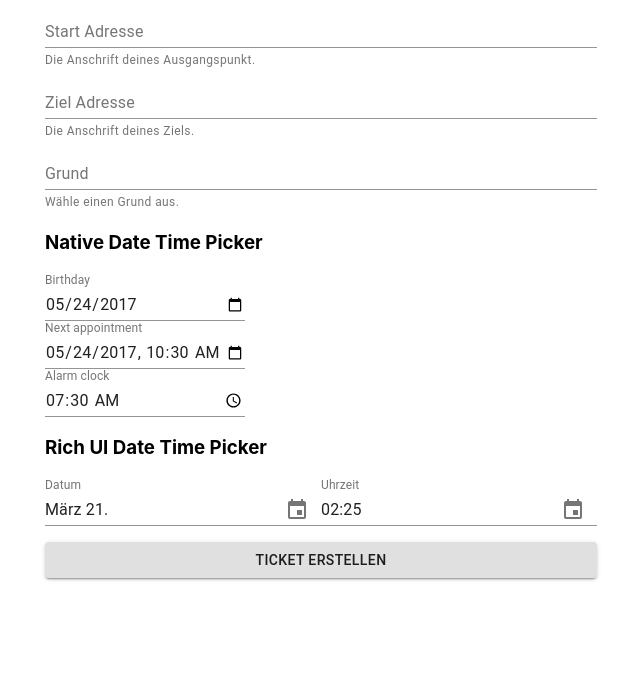
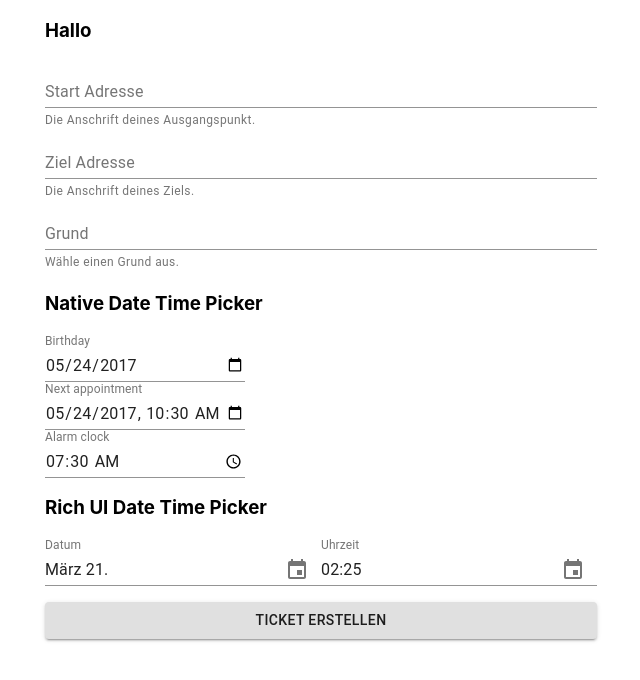
Before and after one commit to Lockdown-WirVsVirus/lockdown-app-frontend, a React (Create React App) app: page /leave in a window 1280 px wide. Shown: the top 680 px of the page, without its empty margins (319-959 px from the left). Built offline with nearby package versions, Linux system fonts and the light colour scheme.

Commit message:
save Login to LS

```diff
--- /dev/null
+++ b/src/service/identityProvider.tsx
@@ -0,0 +1,31 @@
+
+export interface IIdentity {
+    firstName: string | null;
+    lastName: string | null;
+    identificationDocumentId: string | null;
+}
+
+const IdentityProvider = {
+    getIdentity(): IIdentity {
+        const rawIdentity = window.localStorage.getItem('identity');
+        if (rawIdentity) {
+            return JSON.parse(rawIdentity) as IIdentity;
+        } else {
+            return {
+                firstName: null,
+                lastName: null,
+                identificationDocumentId: null,
+            }
+        }
+    },
+
+    setIdentity(firstName: string, lastName: string, identificationDocumentId: string) {
+        window.localStorage.setItem('identity', JSON.stringify({
+            firstName,
+            lastName,
+            identificationDocumentId,
+        }));
+    }
+}
+
+export default IdentityProvider;
--- a/src/view/LeaveRequestView.tsx
+++ b/src/view/LeaveRequestView.tsx
@@ -18,6 +18,8 @@ import {
   KeyboardTimePicker,
   KeyboardDatePicker,
 } from '@material-ui/pickers';
+
+import IdentityProvider from "../service/identityProvider";
 
 export interface LeaveRequestViewProperties {
 
@@ -40,6 +42,7 @@ const useStyles = makeStyles((theme: Theme) =>
 
 const LeaveRequestView = (props: LeaveRequestViewProperties) => {
 
+    const firstName = IdentityProvider.getIdentity().firstName;
 
     const [selectedDate, setSelectedDate] = React.useState<Date | null>(
         new Date(),
@@ -53,6 +56,9 @@ const LeaveRequestView = (props: LeaveRequestViewProperties) => {
     const classes = useStyles();
     return (
         <div>
+            <div>
+                <h3>Hallo {firstName}</h3>
+            </div>
             <FormControl fullWidth={true}>
                 <InputLabel htmlFor="requestStartAddress">Start Adresse</InputLabel>
                 <Input id="requestStartAddress" aria-describedby="requestStartAddressHelper" />
--- a/src/view/LoginView.tsx
+++ b/src/view/LoginView.tsx
@@ -3,14 +3,17 @@ import TextField from "@material-ui/core/TextField";
 import Button from "@material-ui/core/Button";
 import SHA256 from "crypto-js/sha256";
 import Cookies from 'universal-cookie';
+
+import IdentityProvider from "../service/identityProvider";
+
 const salt = "234lsnfd";
 
 interface LoginProps {}
 
 interface LoginState {
-  personalid: String;
-  firstName: String;
-  lastName: String;
+  personalid: string;
+  firstName: string;
+  lastName: string;
   disable: boolean;
 }
 
@@ -22,7 +25,7 @@ export default class LoginView extends React.Component<LoginProps, LoginState> {
       personalid: "",
       firstName: "",
       lastName: "",
-      disable: Boolean(1)
+      disable: false
     };
     this.sendLogin = this.sendLogin.bind(this);
   }
@@ -34,16 +37,17 @@ export default class LoginView extends React.Component<LoginProps, LoginState> {
     cookies.set('lastname', this.state.lastName);
     cookies.set('personalid', this.state.personalid);
     cookies.set('hashPersonalID', SHA256(salt + this.state.personalid).toString());
+
+    IdentityProvider.setIdentity(this.state.firstName, this.state.lastName, this.state.personalid);
   }
 
   validInput(firstname: String, lastname: String, personalid: String) {
-    let result = !(
-      firstname.length > 0 &&
-      lastname.length > 0 &&
-      personalid.length > 9 &&
-      personalid.length < 11
-    );
-    this.setState({ disable: result });
+    // let result = !(
+    //   firstname.length > 0 &&
+    //   lastname.length > 0 &&
+    //   personalid.length == 10
+    // );
+    // this.setState({ disable: result });
   }
 
   render() {
@@ -91,7 +95,7 @@ export default class LoginView extends React.Component<LoginProps, LoginState> {
           }}
         />
         <br />
-        <Button disabled={this.state.disable} href={"\check"} onClick={this.sendLogin}>
+        <Button variant="contained" disabled={this.state.disable} href={"leave"} onClick={this.sendLogin}>
           Anmelden
         </Button>
       </div>
```
